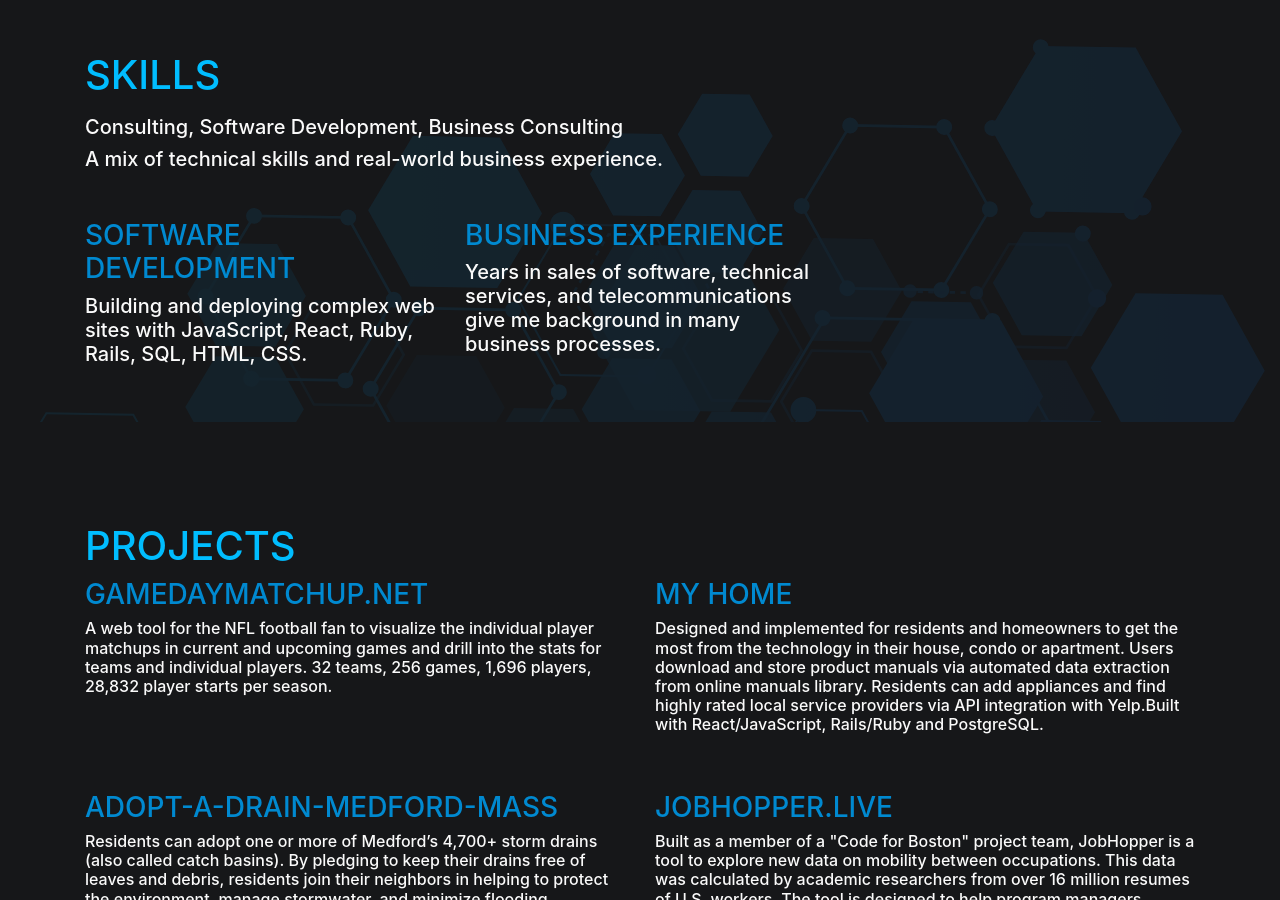
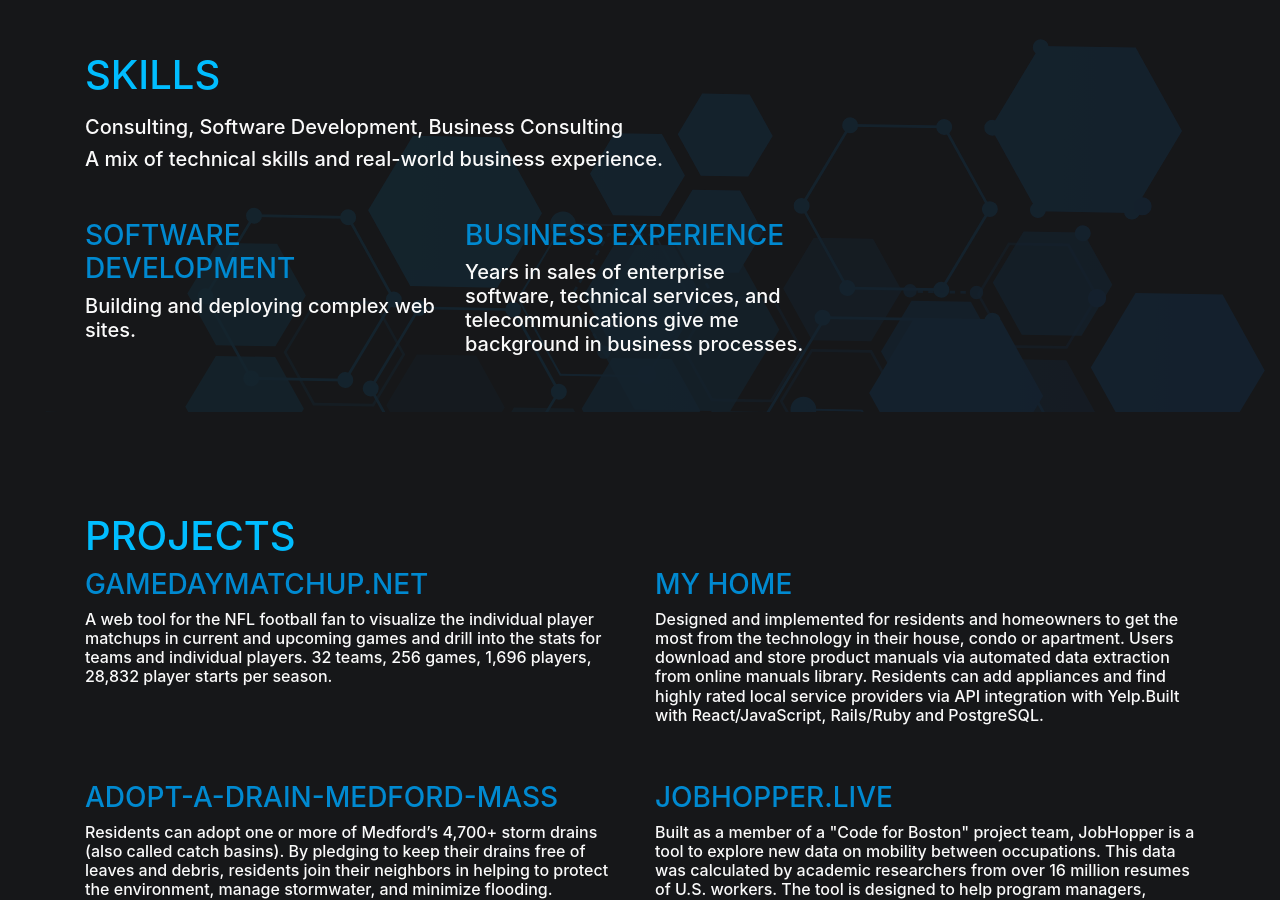
Before and after one commit to jkoren/jkoren.github.io, a Jekyll site: the page built from index.md, in a window 1280 px wide and 900 px high, scrolled down 1255 px. Built offline with Jekyll 4.4.1, drawn with Linux system fonts in a browser that asks for light colours.

Commit message:
Update skills.yml

```diff
--- a/_data/skills.yml
+++ b/_data/skills.yml
@@ -4,7 +4,7 @@ subheader: A mix of technical skills and real-world business experience.
 
 skill_list:
   - name: Software Development
-    description: Building and deploying complex web sites with JavaScript, React, Ruby, Rails, SQL, HTML, CSS.
+    description: Building and deploying complex web sites.
 
   - name: Business Experience
-    description: Years in sales of software, technical services, and telecommunications give me background in many business processes.
+    description: Years in sales of enterprise software, technical services, and telecommunications give me background in business processes.
```
